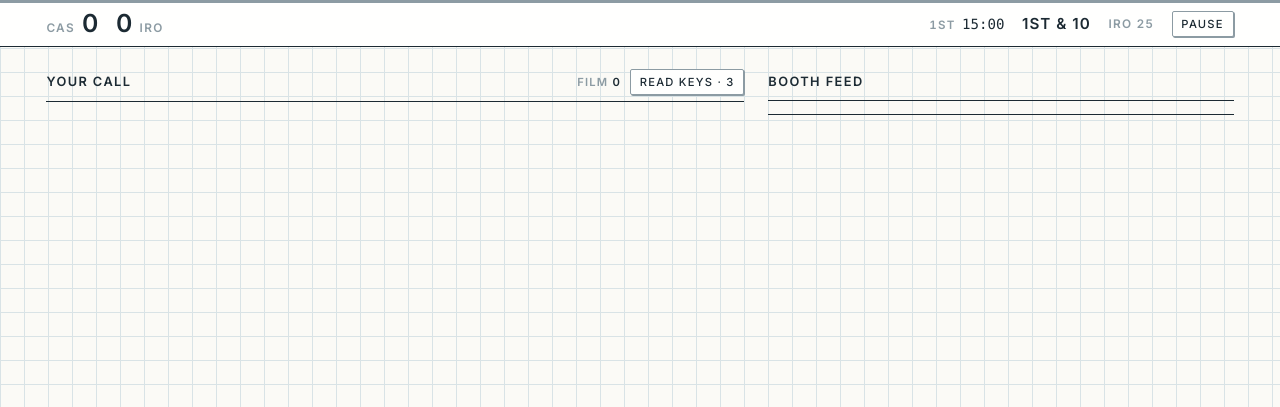
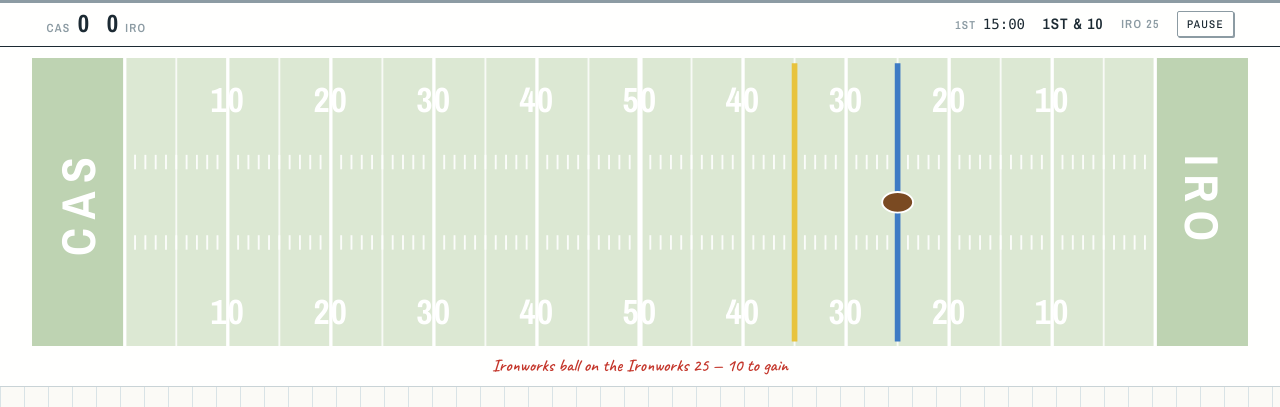
Before and after one commit to JavaJared/the-booth, a website with bundled scripts: page public/index.html in a window 1280 px wide. Both pictures are taken after a click on the button "Play both seats on this device". Shown: the top 407 px of the page. Built offline with nearby package versions, Linux system fonts and the light colour scheme.

Commit message:
Update index.html

```diff
--- a/public/index.html
+++ b/public/index.html
@@ -6,7 +6,7 @@
 <title>The Booth — coordinator's game</title>
 <link rel="preconnect" href="https://fonts.googleapis.com">
 <link rel="preconnect" href="https://fonts.gstatic.com" crossorigin>
-<link href="https://fonts.googleapis.com/css2?family=Oswald:wght@300;500;700&family=Inter:wght@400;500;600&family=IBM+Plex+Mono:wght@400;500&display=swap" rel="stylesheet">
+<link href="https://fonts.googleapis.com/css2?family=Archivo+Narrow:wght@500;600;700&family=Inter:wght@400;500;600&family=Caveat:wght@600;700&display=swap" rel="stylesheet">
 <link rel="stylesheet" href="styles.css">
 </head>
 <body>
@@ -19,7 +19,7 @@
     <p class="lede">You and your rival run the same team's offense and defense.
       Only one of you gets the head coaching call.</p>
 
-    <label class="field">
+    <label class="form-field">
       <span>Your name</span>
       <input id="name" type="text" placeholder="Coordinator" autocomplete="off">
     </label>
@@ -81,10 +81,10 @@
     </div>
   </div>
 
-  <div class="fieldstrip" aria-hidden="true">
-    <i class="ball" id="ball"></i>
-    <i class="marker" id="marker"></i>
-  </div>
+  <figure class="field">
+    <div id="field" role="img" aria-label="Field position"></div>
+    <figcaption id="field-note" class="field-note"></figcaption>
+  </figure>
 
   <main class="booth">
     <div class="col-call">
```
